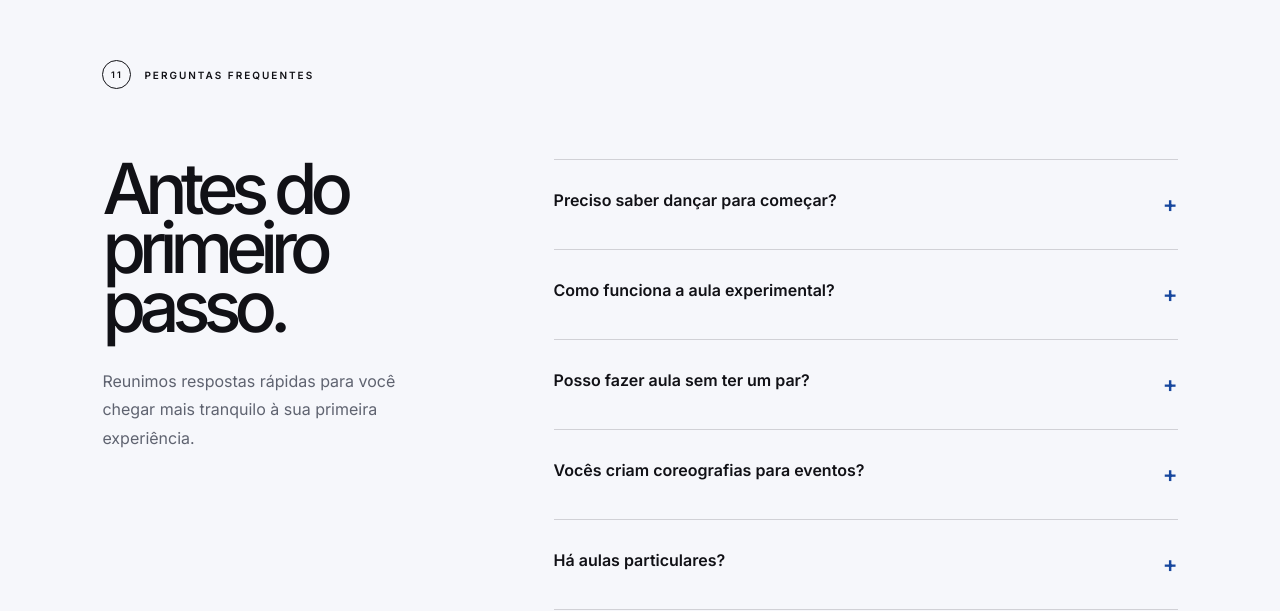
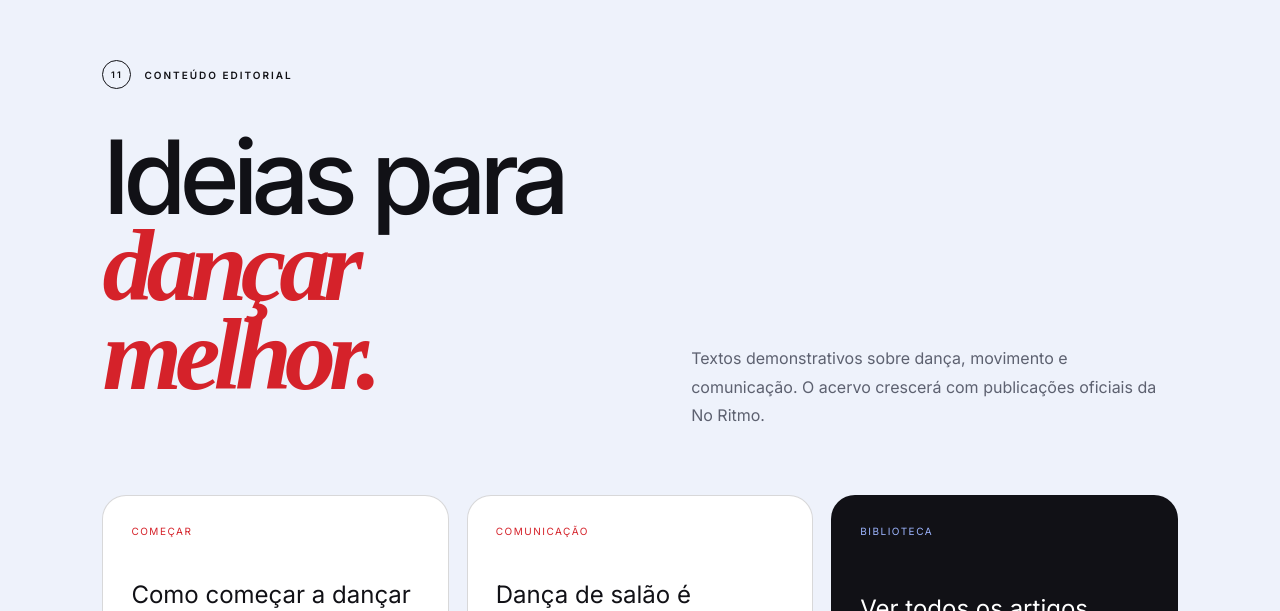
Before and after one commit to leonardodariva/no-ritmo-academia-de-danca, a Next.js app: page / in a window 1280 px wide. Shown: the part 10389-11000 px from the top of the page. Built offline with nearby package versions, Linux system fonts and the light colour scheme; a web font is replaced by a local one.

Commit message:
feat: adiciona artigos à home e refina subpáginas

```diff
--- a/app/globals.css
+++ b/app/globals.css
@@ -5,6 +5,8 @@
 * { box-sizing:border-box; }
 html { scroll-behavior:smooth; }
 body { margin:0; background:var(--cream); color:var(--ink); font-family:"Inter",sans-serif; }
+.articles-preview { background:#eef2fb; }.articles-preview-heading { display:grid; grid-template-columns:1fr 1fr; gap:8vw; align-items:end; }.articles-preview-heading h2 { font-size:clamp(52px,6vw,90px); }.articles-preview-heading p { max-width:480px; color:#5d6170; line-height:1.8; }.articles-preview-grid { display:grid; grid-template-columns:repeat(3,1fr); gap:18px; margin-top:65px; }.articles-preview-grid a { min-height:230px; padding:28px; border-radius:24px; background:#fff; display:flex; flex-direction:column; justify-content:space-between; border:1px solid var(--line); transition:background .2s,color .2s; }.articles-preview-grid a:hover { background:var(--blue); color:#fff; }.articles-preview-grid span { color:var(--red); text-transform:uppercase; letter-spacing:1.5px; font-size:10px; }.articles-preview-grid h3 { margin:25px 0; font-size:24px; line-height:1.1; }.articles-preview-grid strong { font-size:12px; }.articles-preview-all { background:var(--ink)!important; color:#fff; }.articles-preview-all span { color:#9db5ff; }
+.subpage-header { position:sticky; top:0; z-index:30; min-height:84px; height:auto; padding:14px 5vw; background:rgba(255,255,255,.96); box-shadow:0 8px 24px rgba(9,15,53,.1); border-bottom:0; }.subpage-header>a:first-child { min-width:170px; }.subpage-header nav { justify-content:center; flex-wrap:wrap; gap:18px 24px; }.subpage-header nav a { font-size:12px; font-weight:600; }.subpage-back { color:var(--blue); }.subpage-footer { padding:42px 8vw; gap:30px; align-items:center; border-top:1px solid rgba(255,255,255,.12); }.subpage-footer a { color:#b9c9ff; }
 .knowledge-block { border-top:1px solid var(--line); padding:30px 0; }.knowledge-block h2 { margin:0 0 12px; font-size:28px; }.knowledge-block p { margin:0; font-size:18px; line-height:1.75; color:#505563; }.related-title { margin-top:55px; font-size:24px; }.related-list { padding-left:20px; line-height:2; color:#505563; }
 .not-found { min-height:100vh; padding:15vh 8vw; background:var(--cream); }.not-found h1 { max-width:800px; font-size:clamp(52px,8vw,110px); line-height:.95; letter-spacing:-5px; margin:28px 0; }.not-found>p:not(.section-label) { max-width:480px; color:#5d6170; line-height:1.7; margin-bottom:30px; }
 .error-actions { display:flex; flex-wrap:wrap; gap:14px; }
--- a/app/page.tsx
+++ b/app/page.tsx
@@ -149,6 +149,12 @@ export default function Home() {
         <div className="learning-grid"><article><span>01</span><h3>Percepção visual</h3><p>Observar demonstrações ajuda a reconhecer formas, direções, postura e relação entre os movimentos.</p></article><article><span>02</span><h3>Percepção auditiva</h3><p>Escutar contagens, orientações e elementos da música contribui para compreender tempo e ritmo.</p></article><article><span>03</span><h3>Percepção cinestésica</h3><p>Experimentar o movimento desenvolve consciência corporal, equilíbrio, coordenação e memória motora.</p></article></div>
       </section>
 
+      <section className="articles-preview section" id="artigos-preview">
+        <div className="section-label"><span>11</span> Conteúdo editorial</div>
+        <div className="articles-preview-heading"><h2>Ideias para<br /><em>dançar melhor.</em></h2><p>Textos demonstrativos sobre dança, movimento e comunicação. O acervo crescerá com publicações oficiais da No Ritmo.</p></div>
+        <div className="articles-preview-grid"><Link href="/artigos/comecar-a-dancar"><span>Começar</span><h3>Como começar a dançar depois de adulto</h3><strong>Ler artigo →</strong></Link><Link href="/artigos/danca-e-comunicacao"><span>Comunicação</span><h3>Dança de salão é comunicação</h3><strong>Ler artigo →</strong></Link><Link className="articles-preview-all" href="/artigos"><span>Biblioteca</span><h3>Ver todos os artigos</h3><strong>Acessar artigos →</strong></Link></div>
+      </section>
+
       <section className="faq section" id="faq">
         <div className="section-label"><span>11</span> Perguntas frequentes</div>
         <div className="faq-layout"><div><h2>Antes do primeiro passo.</h2><p>Reunimos respostas rápidas para você chegar mais tranquilo à sua primeira experiência.</p></div><div className="faq-list">
```
